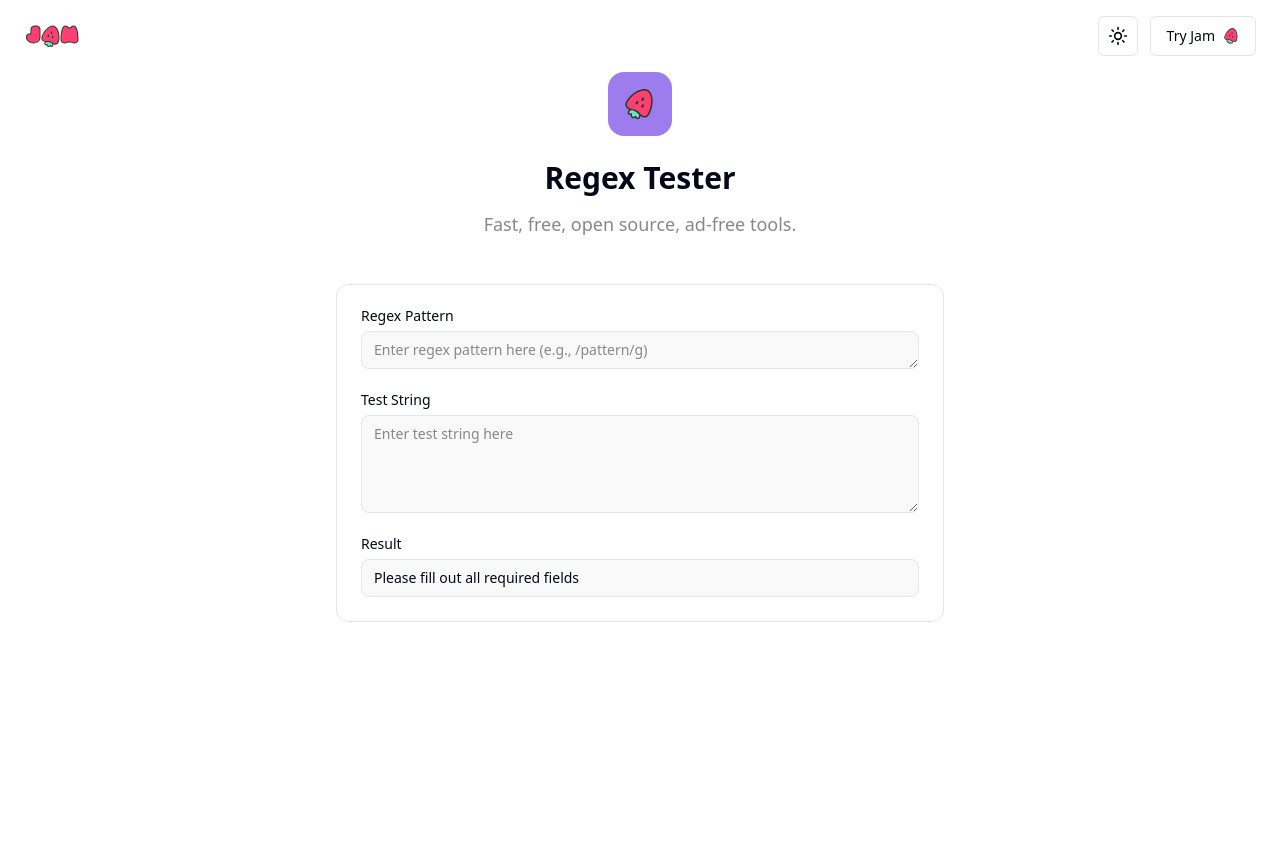
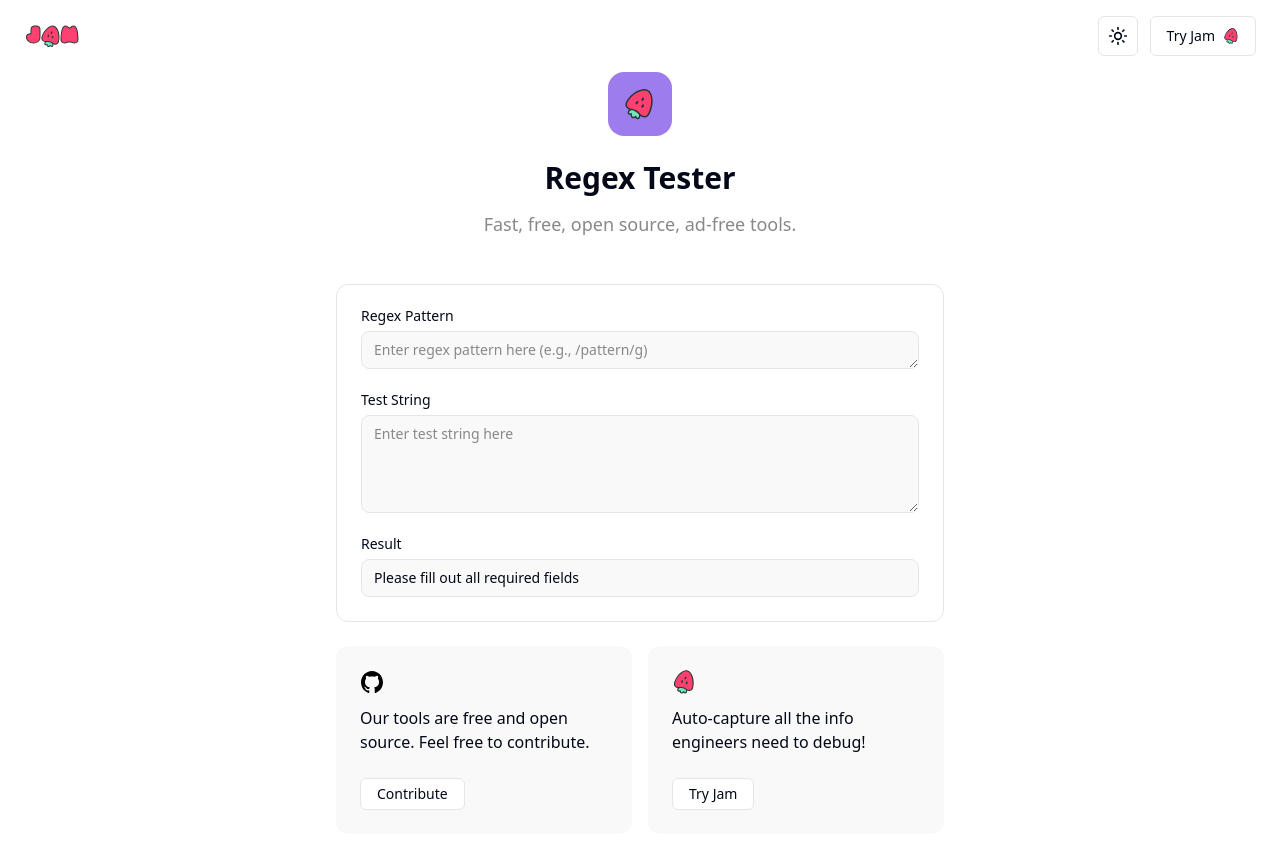
Before and after one commit to jamdotdev/jam-dev-utilities, a Next.js app: page /utilities/regex-tester in a window 1280 px wide. Shown: the top 848 px of the page. Before the commit the page ends 800 px from the top, so only its background shows below. Built offline with nearby package versions, Linux system fonts and the light colour scheme.

Commit message:
chore: add call to action component to regex tester

```diff
--- a/pages/utilities/regex-tester.tsx
+++ b/pages/utilities/regex-tester.tsx
@@ -8,6 +8,7 @@ import { CMDK } from "@/components/CMDK";
 import Meta from "@/components/Meta";
 import RegexHighlightText from "@/components/RegexHighlightText";
 import { createRegex } from "@/components/utils/regex-tester.utils";
+import CallToActionGrid from "@/components/CallToActionGrid";
 
 export default function RegexTester() {
   const [pattern, setPattern] = useState("");
@@ -113,6 +114,8 @@ export default function RegexTester() {
           </div>
         </Card>
       </section>
+
+      <CallToActionGrid />
     </main>
   );
 }
```
